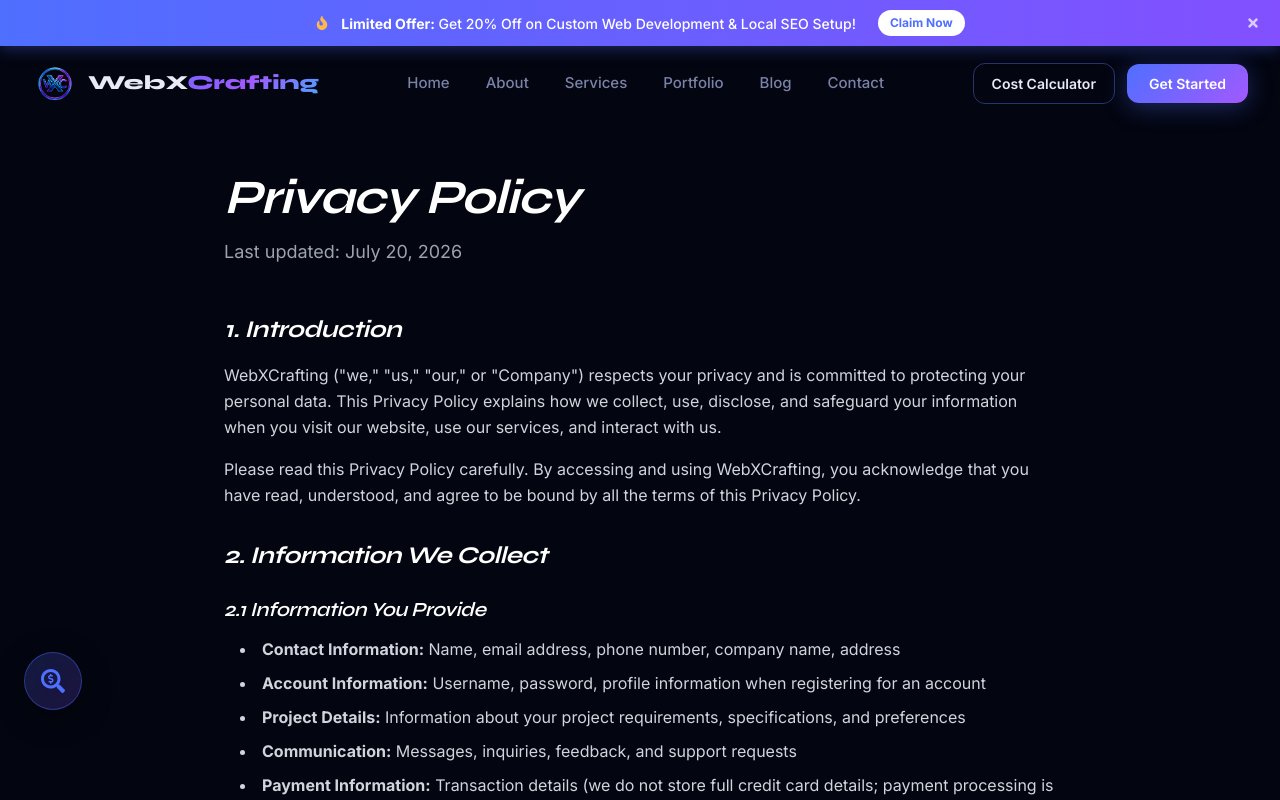
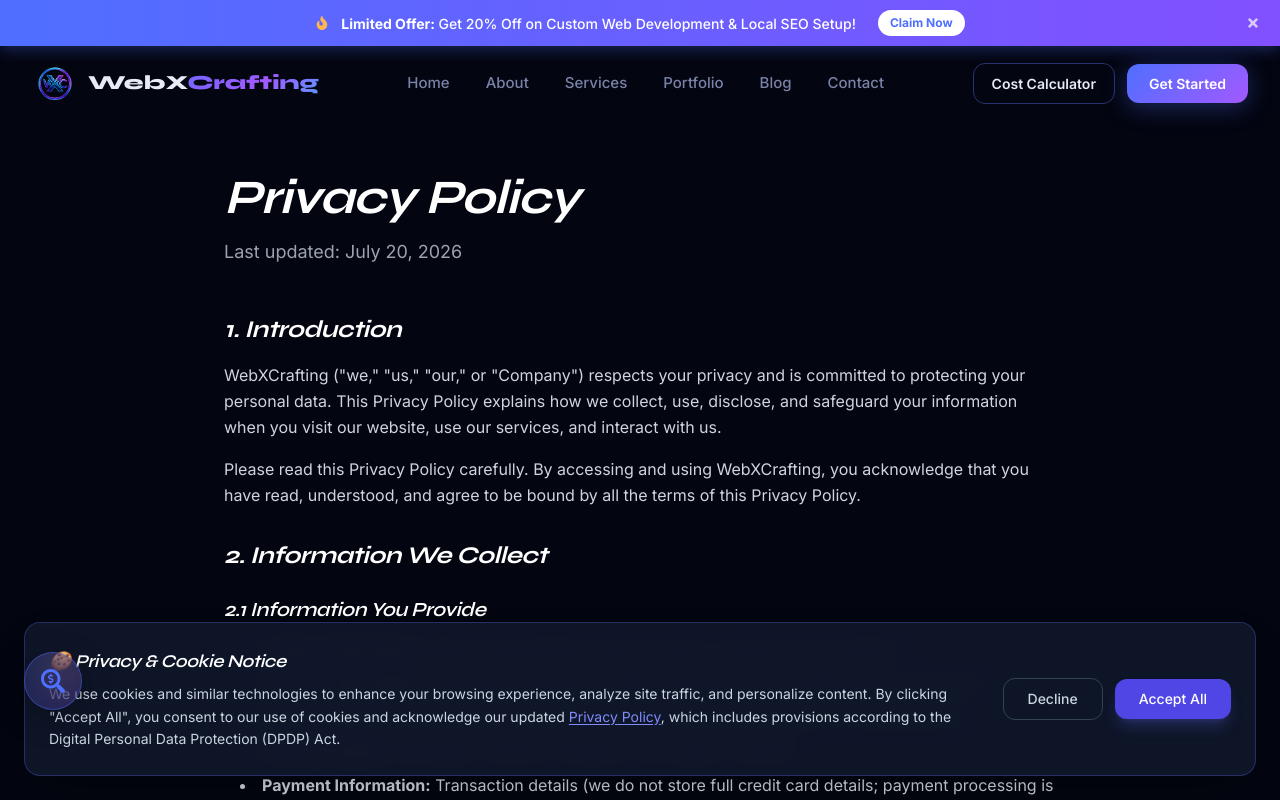
Before and after one commit to webxcrafting07/webxcrafting, a Next.js app: page /privacy-policy in a window 1280 px wide. Shown: the top 800 px of the page. Built offline with nearby package versions, Linux system fonts and the light colour scheme.

Commit message:
feat: Implement DPDP Act compliance features (Consent Banner and Privacy Policy update)

```diff
--- a/app/layout.tsx
+++ b/app/layout.tsx
@@ -5,6 +5,7 @@ import TawkChat from "@/components/TawkChat";
 import OfferBar from "@/components/OfferBar";
 import SeoAuditWidget from "@/components/SeoAuditWidget";
 import Script from "next/script";
+import CookieConsent from "@/components/CookieConsent";
 
 export const metadata: Metadata = {
   metadataBase: new URL("https://www.webxcrafting.in"),
@@ -237,6 +238,7 @@ export default function RootLayout({
           }}
         />
         <SeoAuditWidget />
+        <CookieConsent />
       </body>
     </html>
   );
--- a/app/privacy-policy/page.tsx
+++ b/app/privacy-policy/page.tsx
@@ -320,7 +320,27 @@ export default function PrivacyPolicy() {
             {/* Section 10 */}
             <section>
               <h2 className="text-2xl font-bold text-white mb-4">
-                10. Children's Privacy
+                10. DPDP Act (India) Compliance
+              </h2>
+              <p>
+                In accordance with the Digital Personal Data Protection (DPDP) Act, 2023 of India, we respect your rights regarding your personal data. We ensure that:
+              </p>
+              <ul className="list-disc list-inside space-y-2 ml-4 mt-4">
+                <li>Your consent is freely given, specific, and informed before we process your personal data.</li>
+                <li>You have the right to access information about your personal data being processed.</li>
+                <li>You have the right to correction, completion, updating, and erasure of your personal data.</li>
+                <li>You can withdraw your consent at any time.</li>
+                <li>We implement appropriate technical and organizational measures to protect your data.</li>
+              </ul>
+              <p className="mt-4">
+                To exercise any of these rights under the DPDP Act, please contact our Data Protection Officer / Grievance Officer using the contact details provided below.
+              </p>
+            </section>
+
+            {/* Section 11 */}
+            <section>
+              <h2 className="text-2xl font-bold text-white mb-4">
+                11. Children's Privacy
               </h2>
               <p>
                 Our services are not directed to children under 13 years of age.
@@ -331,10 +351,10 @@ export default function PrivacyPolicy() {
               </p>
             </section>
 
-            {/* Section 11 */}
+            {/* Section 12 */}
             <section>
               <h2 className="text-2xl font-bold text-white mb-4">
-                11. Third-Party Links
+                12. Third-Party Links
               </h2>
               <p>
                 Our website may contain links to third-party websites. We are
@@ -343,10 +363,10 @@ export default function PrivacyPolicy() {
               </p>
             </section>
 
-            {/* Section 12 */}
+            {/* Section 13 */}
             <section>
               <h2 className="text-2xl font-bold text-white mb-4">
-                12. Policy Updates
+                13. Policy Updates
               </h2>
               <p>
                 We may update this Privacy Policy periodically. Changes will be
@@ -355,10 +375,10 @@ export default function PrivacyPolicy() {
               </p>
             </section>
 
-            {/* Section 13 */}
+            {/* Section 14 */}
             <section>
               <h2 className="text-2xl font-bold text-white mb-4">
-                13. Contact Us
+                14. Contact Us
               </h2>
               <p>
                 If you have questions about this Privacy Policy or our data
--- /dev/null
+++ b/components/CookieConsent.tsx
@@ -0,0 +1,70 @@
+"use client";
+
+import { useState, useEffect } from "react";
+import Link from "next/link";
+import { motion, AnimatePresence } from "framer-motion";
+
+export default function CookieConsent() {
+  const [isVisible, setIsVisible] = useState(false);
+
+  useEffect(() => {
+    // Check if user has already consented
+    const consent = localStorage.getItem("cookieConsent");
+    if (!consent) {
+      setIsVisible(true);
+    }
+  }, []);
+
+  const acceptCookies = () => {
+    localStorage.setItem("cookieConsent", "accepted");
+    setIsVisible(false);
+  };
+
+  const declineCookies = () => {
+    localStorage.setItem("cookieConsent", "declined");
+    setIsVisible(false);
+  };
+
+  return (
+    <AnimatePresence>
+      {isVisible && (
+        <motion.div
+          initial={{ y: 100, opacity: 0 }}
+          animate={{ y: 0, opacity: 1 }}
+          exit={{ y: 100, opacity: 0 }}
+          transition={{ duration: 0.5 }}
+          className="fixed bottom-0 left-0 right-0 z-50 p-4 md:p-6"
+        >
+          <div className="max-w-7xl mx-auto bg-slate-900/95 backdrop-blur-md border border-indigo-500/30 shadow-2xl rounded-2xl p-6 flex flex-col md:flex-row items-center justify-between gap-6">
+            <div className="flex-1">
+              <h3 className="text-white text-lg font-semibold mb-2 flex items-center gap-2">
+                🍪 Privacy & Cookie Notice
+              </h3>
+              <p className="text-slate-300 text-sm leading-relaxed">
+                We use cookies and similar technologies to enhance your browsing experience, analyze site traffic, and personalize content. By clicking "Accept All", you consent to our use of cookies and acknowledge our updated
+                <Link href="/privacy-policy" className="text-indigo-400 hover:text-indigo-300 ml-1 underline underline-offset-2">
+                  Privacy Policy
+                </Link>,
+                which includes provisions according to the Digital Personal Data Protection (DPDP) Act.
+              </p>
+            </div>
+            <div className="flex items-center gap-3 w-full md:w-auto">
+              <button
+                onClick={declineCookies}
+                className="flex-1 md:flex-none px-6 py-2.5 rounded-xl border border-slate-700 text-slate-300 hover:bg-slate-800 transition-colors text-sm font-medium"
+              >
+                Decline
+              </button>
+              <button
+                onClick={acceptCookies}
+                className="flex-1 md:flex-none px-6 py-2.5 rounded-xl bg-indigo-600 hover:bg-indigo-500 text-white shadow-lg shadow-indigo-500/25 transition-all text-sm font-medium"
+              >
+                Accept All
+              </button>
+            </div>
+          </div>
+        </motion.div>
+      )}
+    </AnimatePresence>
+  );
+}
```
